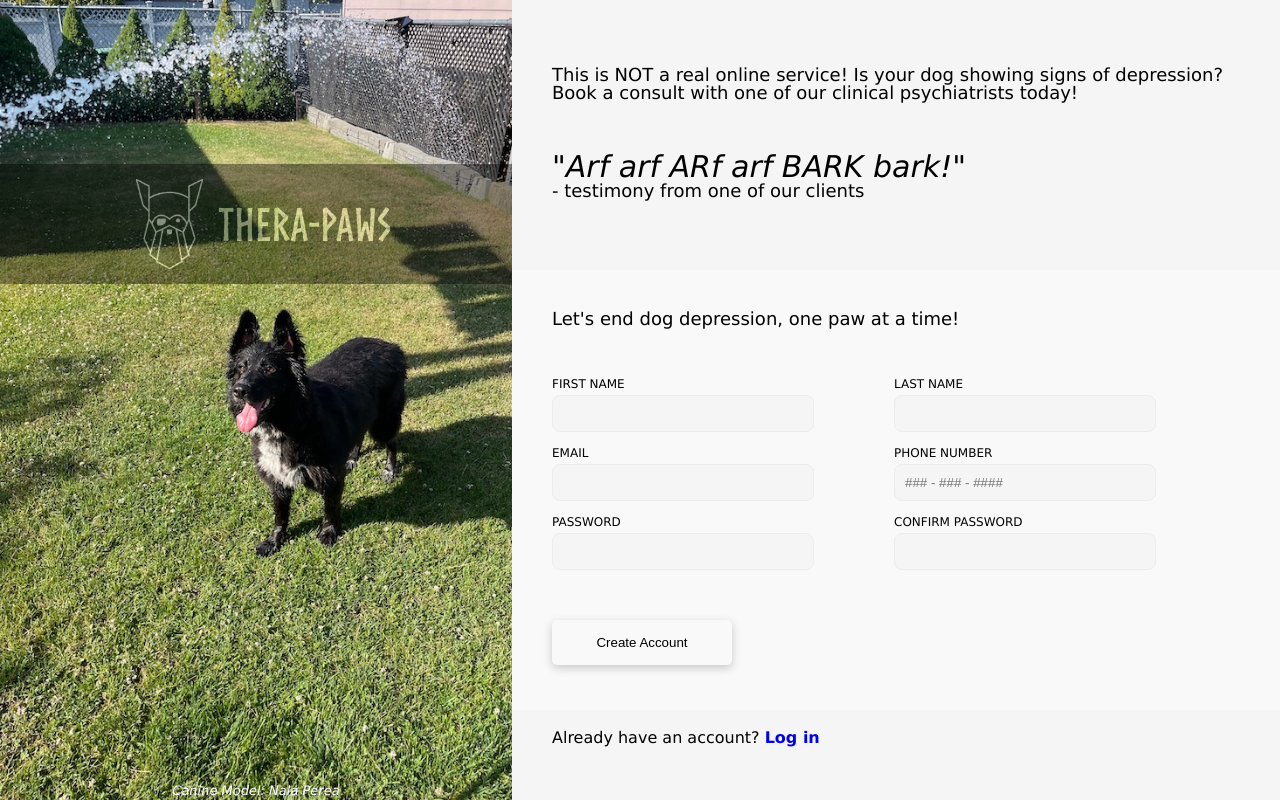
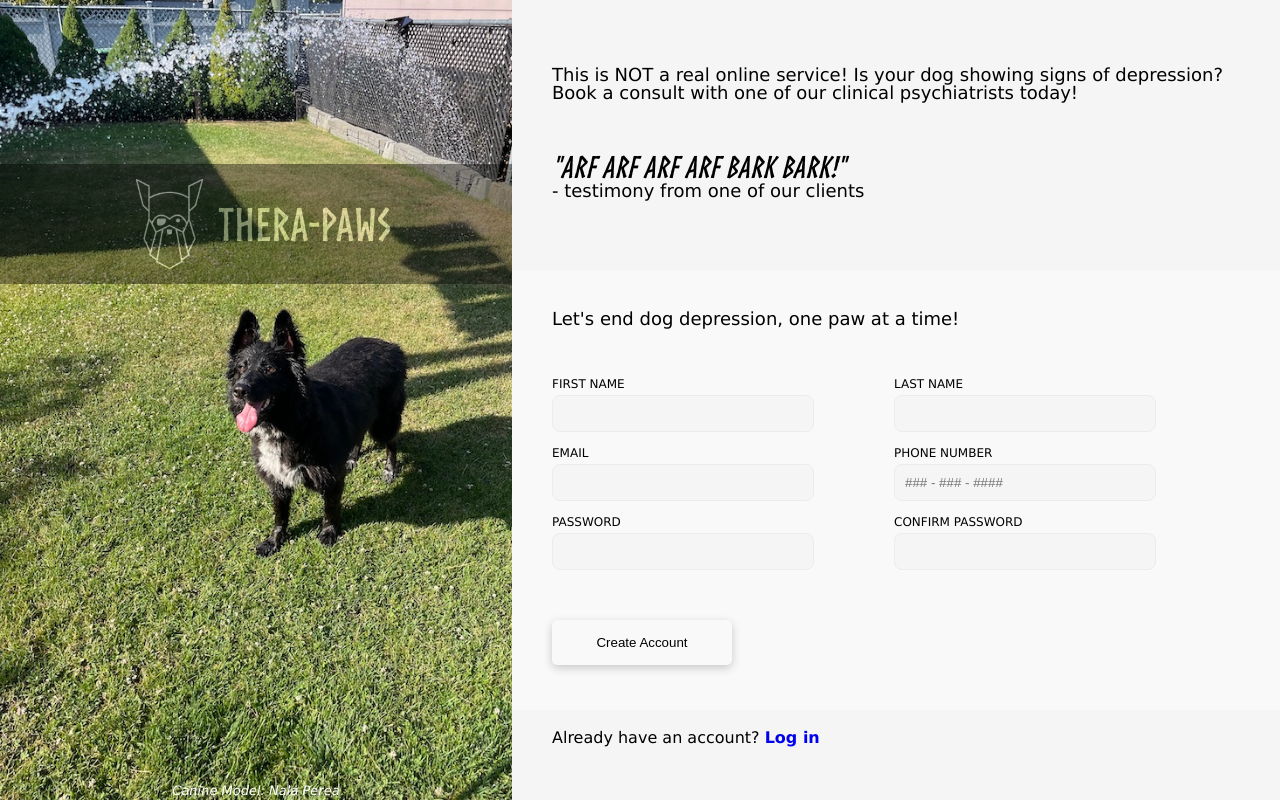
Before and after one commit to cstim240/top_signup_form, a plain HTML site: page index.html in a window 1280 px wide. Drawn offline with Linux system fonts and the light colour scheme.

Commit message:
Add imported font to testimony quote

```diff
--- a/style.css
+++ b/style.css
@@ -131,6 +131,7 @@ form {
 .testimony .quote {
     font-style: italic;
     font-size: 30px;
+    font-family: my-cool-font, 'Lucida Sans', 'Lucida Sans Regular', 'Lucida Grande', 'Lucida Sans Unicode', Geneva, Verdana, sans-serif;
 }
 
 .entries {
```
